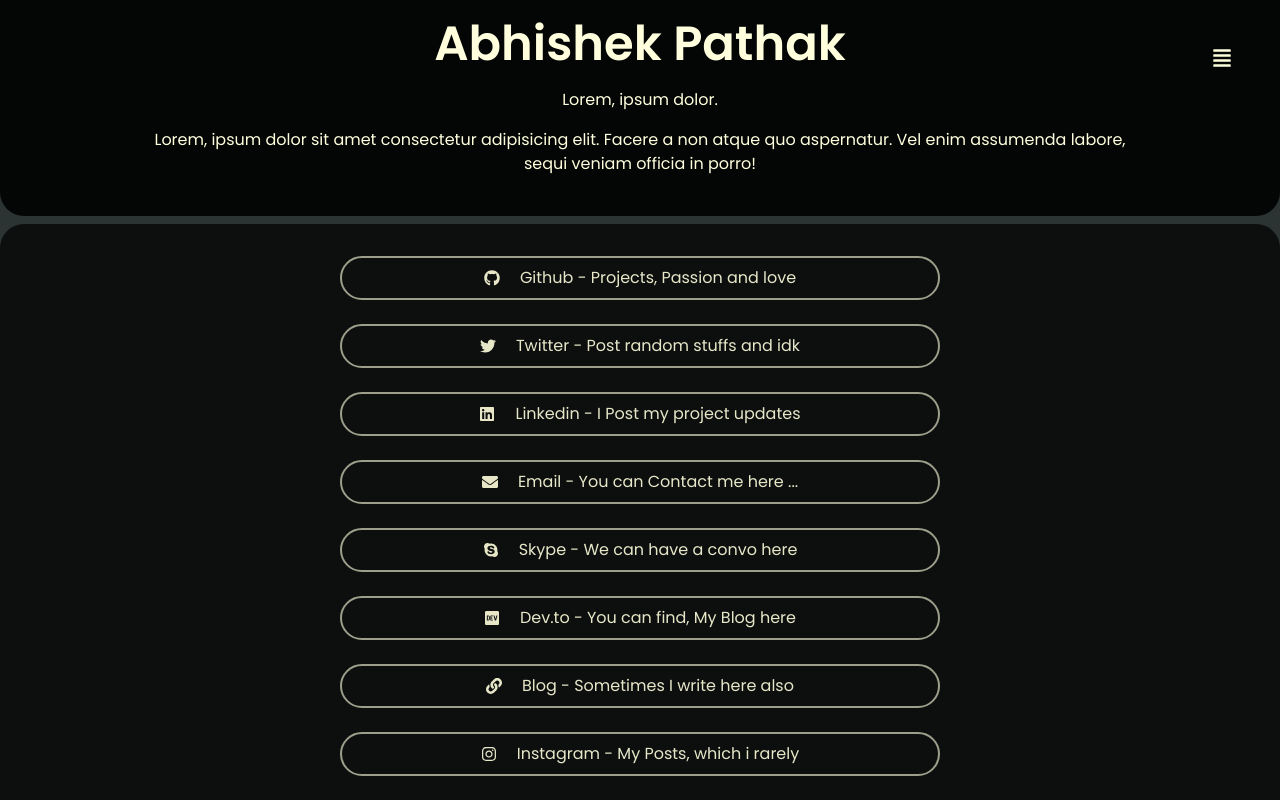
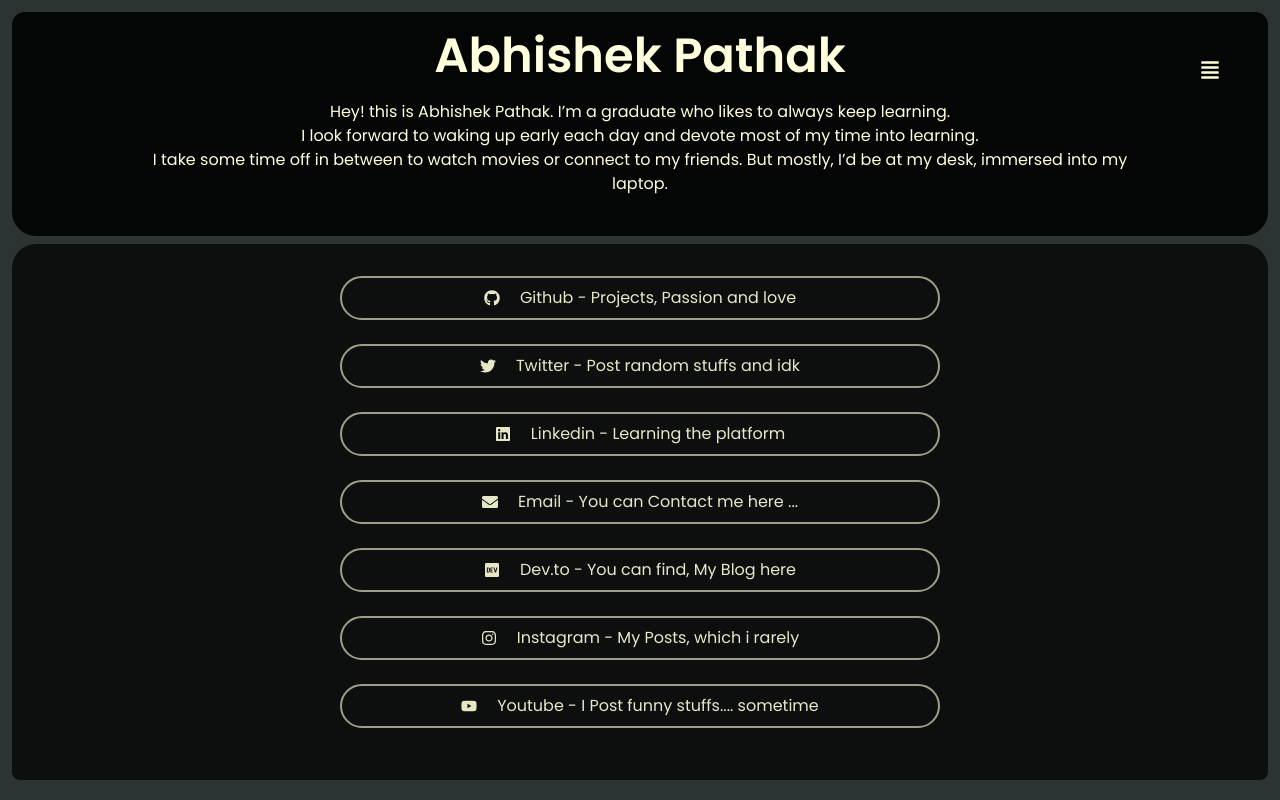
Before and after one commit to scorcism/portfolio, a React (Create React App) app: page /links in a window 1280 px wide. Built offline with nearby package versions, Linux system fonts and the light colour scheme.

Commit message:
add about and fix links

```diff
--- a/src/Pages/Links/LinksHome.jsx
+++ b/src/Pages/Links/LinksHome.jsx
@@ -10,14 +10,17 @@
 const LinksHome = () => {
 
     const [isMenuToggled, setIsMenuToggled] = useState(false);
+    const [modalOpen, setModalOpen] = useState(false);
 
 
     return (
-        <div className="min-h-[100vh] flex flex-col">
+        <div className="min-h-[100vh] flex flex-col m-3">
             <section className="relative meta mb-1 flex py-5 items-center justify-center text-center flex-col bg-black/90 "
                 style={{
                     borderBottomLeftRadius: "1.5rem",
-                    borderBottomRightRadius: "1.5rem"
+                    borderBottomRightRadius: "1.5rem",
+                    borderTopRightRadius: "0.8rem",
+                    borderTopLeftRadius: "0.8rem",
                 }}
             >
                 <motion.h1
@@ -34,9 +37,8 @@
                     }}
                     className="text-5xl font-semibold px-1">Abhishek Pathak</motion.h1>
                 <div className="languages sm:w-[80%] px-3 flex my-5 gap-4 flex-wrap items-center justify-center flex-col">
-                    <h3>Lorem, ipsum dolor.</h3>
                     <p>
-                        Lorem, ipsum dolor sit amet consectetur adipisicing elit. Facere a non atque quo aspernatur. Vel enim assumenda labore, sequi veniam officia in porro!
+                        Hey! this is Abhishek Pathak. I’m a graduate who likes to always keep learning. <br />I look forward to waking up early each day and devote most of my time into learning. <br />I take some time off in between to watch movies or connect to my friends. But mostly, I’d be at my desk, immersed into my laptop.
                     </p>
                 </div>
                 <div className="absolute sm:top-10 sm:right-10 xs:top-8 xs:right-0">
@@ -48,10 +50,13 @@
                     </button>
                 </div>
             </section>
+
             <section className="links mt-1 flex py-5 pb-10 items-center justify-centerc flex-col bg-black/70 px-2"
                 style={{
                     borderTopLeftRadius: "1.5rem",
-                    borderTopRightRadius: "1.5rem"
+                    borderTopRightRadius: "1.5rem",
+                    borderBottomLeftRadius: "0.5rem",
+                    borderBottomRightRadius: "0.5rem",
                 }}
             >
                 {
@@ -128,6 +133,12 @@
                     )
                 }
             </section>
+
+
+            {
+
+            }
+
         </div>
     )
 }
--- a/src/Pages/Links/assets/links.js
+++ b/src/Pages/Links/assets/links.js
@@ -25,7 +25,7 @@
     },
     {
         id: 3,
-        title: "Linkedin - I Post my project updates",
+        title: "Linkedin - Learning the platform",
         url: "https://www.linkedin.com/in/abhishekpathak32/",
         icon: <FaLinkedin />
     },
@@ -36,33 +36,21 @@
         icon: <FaEnvelope />
     },
     {
-        id: 5,
-        title: "Skype - We can have a convo here",
-        url: "",
-        icon: <FaSkype />
-    },
-    {
         id: 6,
         title: "Dev.to - You can find, My Blog here",
         url: "https://dev.to/scorcism/",
         icon: <FaDev />
     },
     {
-        id: 7,
-        title: "Blog - Sometimes I write here also",
-        url: "https://dev.to/scorcism/",
-        icon: <FaLink />
-    },
-    {
         id: 8,
         title: "Instagram - My Posts, which i rarely",
-        url: "",
+        url: "https://www.instagram.com/scor.cism/",
         icon: <FaInstagram />
     },
     {
         id: 9,
-        title: "Youtube - Not fulltime, I Post funny stuffs",
-        url: "",
+        title: "Youtube - I Post funny stuffs.... sometime",
+        url: "https://www.youtube.com/@scor32k",
         icon: <FaYoutube />
     },
 ]
```
